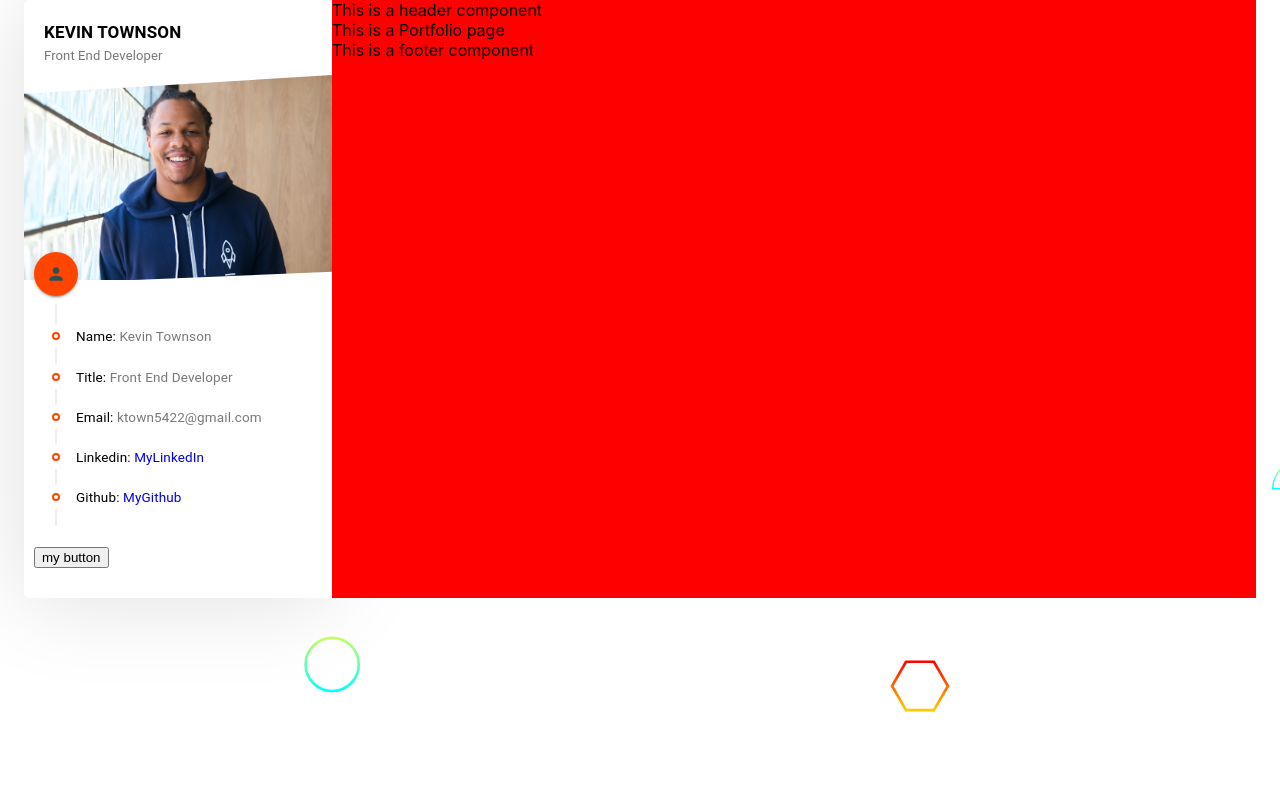
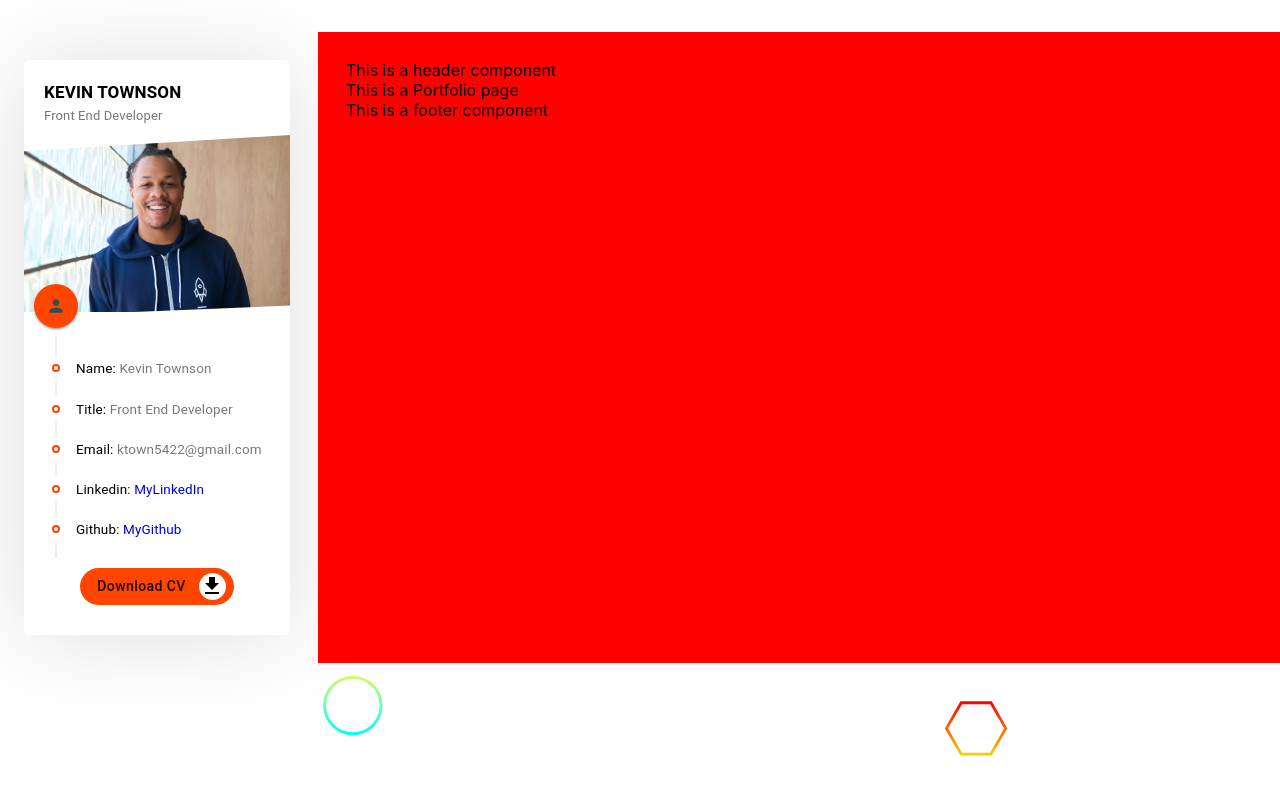
Before and after one commit to ktown5422/reactjs-portfolio, a React (Create React App) app: page /portfolio in a window 1280 px wide. Shown: the top 794 px of the page. Built offline with nearby package versions, Linux system fonts and the light colour scheme.

Commit message:
created and styled button component and passed data through props

```diff
--- a/src/App.css
+++ b/src/App.css
@@ -1,5 +1,16 @@
 :root {
     --main-color: #ff4500;
+}
+
+/* Margins and Paddings */
+.top_60 {
+    margin-top: 60px !important;
+}
+
+@media (max-width: 991px) {
+    .top_60{
+        margin-top: 30px !important;
+    }
 }
 
 .container_shadow {
--- a/src/App.js
+++ b/src/App.js
@@ -1,32 +1,31 @@
-import React from 'react';
-import { Container, Grid } from '@material-ui/core';
+import React from "react";
+import { Container, Grid } from "@material-ui/core";
 
-import Profile from './components/Profile/Profile'
-import Header from './components/Header/Header'
-import Footer from './components/Footer/Footer'
-import Portfolio from './pages/Portfolio/Portfolio'
-import Resume from './pages/Resume/Resume'
+import Profile from "./components/Profile/Profile";
+import Header from "./components/Header/Header";
+import Footer from "./components/Footer/Footer";
+import Portfolio from "./pages/Portfolio/Portfolio";
+import Resume from "./pages/Resume/Resume";
 
-import {BrowserRouter as Router, Switch, Route} from 'react-router-dom'
+import { BrowserRouter as Router, Switch, Route } from "react-router-dom";
 
-
-import './App.css';
+import "./App.css";
 
 function App() {
   return (
-    <Container>
-      <Grid container>
+    <Container className={'top_60'}>
+      <Grid container spacing={7}>
         <Grid item xs={12} sm={12} md={4} lg={3}>
           <Profile />
         </Grid>
-        <Grid item xs style={{backgroundColor: 'red'}}>
+        <Grid item xs style={{ backgroundColor: "red" }}>
           <Header />
           <Router>
             <Switch>
-              <Route path='/portfolio'>
+              <Route path="/portfolio">
                 <Portfolio />
               </Route>
-              <Route path='/'>
+              <Route path="/">
                 <Resume />
               </Route>
             </Switch>
--- /dev/null
+++ b/src/components/Button/Button.css
@@ -0,0 +1,37 @@
+.custom_btn {
+    background-color: var(--main-color) !important;
+    font-size: 14px !important;
+    font-weight: 500 !important;
+    border: 0 !important;
+    border-radius: 50px !important;
+    padding: 1px 12px !important;
+    line-height: 35px !important;
+    min-width: 100px !important;
+    outline: none !important;
+}
+
+.custom_btn .btn_icon_container {
+    color: #000 !important;
+    background: #fff !important;
+    border-radius: 50px !important;
+    height: 27px !important;
+    width: 27px !important;
+    line-height: 29px;
+    text-align: center !important;
+    display: flex !important;
+    align-items: center !important;
+    justify-content: center !important;
+}
+
+.custom_btn .btn_icon_container > .MuiSvgIcon-root {
+
+}
+
+.custom_btn .btn_text {
+    font-size: 14px !important;
+    text-transform: none !important;
+    text-align: center;
+    width: 100%;
+    margin-right: 5px;
+    margin-left: 5px;
+}
--- a/src/components/Button/Button.js
+++ b/src/components/Button/Button.js
@@ -1,11 +1,16 @@
-import React from 'react'
+import React from "react"
+import { Button } from "@material-ui/core";
 
-function Button() {
+import "./Button.css";
+
+const CustomButton = ({ text, icon }) => {
     return (
-        <div>
-            This is a button component
-        </div>
-    )
-}
+        <Button
+            className="custom_btn"
+            endIcon={icon ? <div className="btn_icon_container">{icon}</div> : null}>
+            <span className="btn_text">{text}</span>
+        </Button>
+    );
+};
 
-export default Button
+export default CustomButton;
--- a/src/components/Profile/Profile.css
+++ b/src/components/Profile/Profile.css
@@ -56,3 +56,10 @@
 .timelineItem_text > span {
     color: black;
 }
+
+.profile .button_container{
+    width: 100%;
+    display: flex;
+    justify-content: center;
+    margin-top: 10px;
+}
--- a/src/components/Profile/Profile.js
+++ b/src/components/Profile/Profile.js
@@ -8,6 +8,8 @@
 import "./Profile.css";
 import TimelineItem from "@material-ui/lab/TimelineItem";
 import TimelineContent from "@material-ui/lab/TimelineContent";
+import CustomButton from "../Button/Button";
+import GetAppIcon from "@material-ui/icons/GetApp";
 
 const CustomTimelineItem = ({ title, text, link }) => (
   <TimelineItem>
@@ -51,8 +53,10 @@
              <CustomTimelineItem title={key} text={resumeData.socials[key].text} link={resumeData.socials[key].link} />
          ))}
         </CustomTimeline>
-        <br />
-        <button>my button</button>
+
+        <div className="button_container">
+          <CustomButton text={'Download CV'} icon={<GetAppIcon />} />
+        </div>
       </div>
     </div>
   );
```
